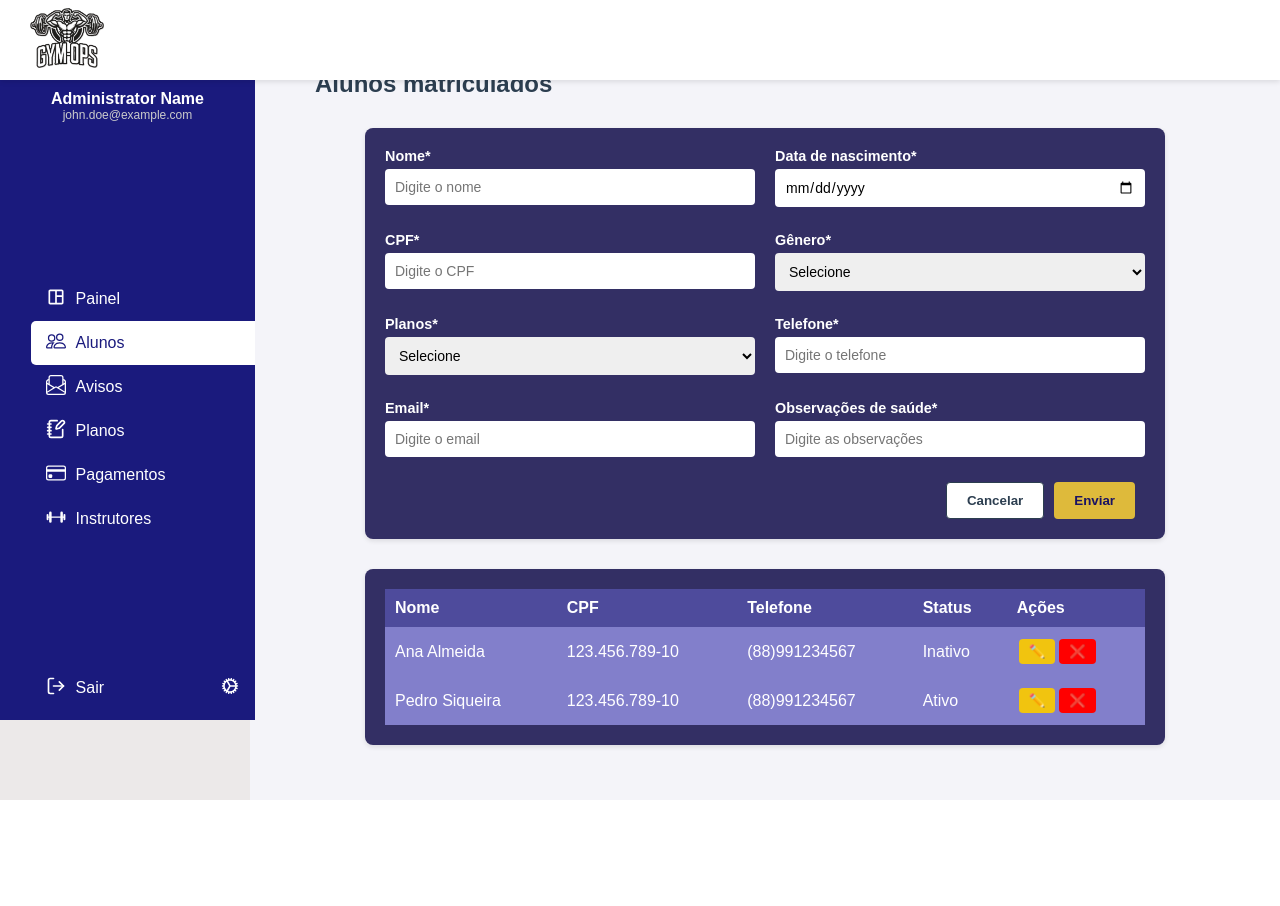
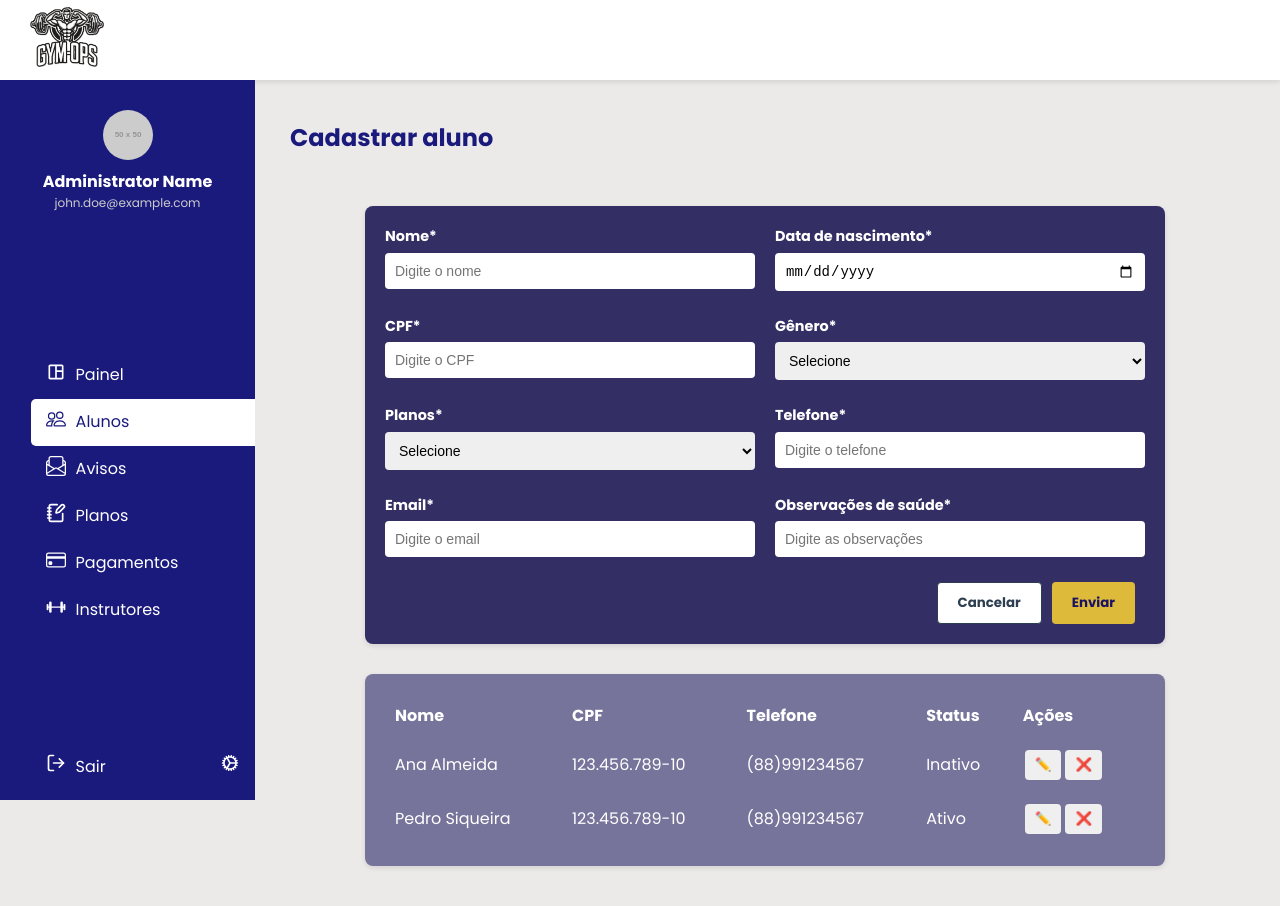
Before and after one commit to jeffaugg/gym-ops, a React (Vite) app in the folder Front/: page /students in a window 1280 px wide. Before the commit the page ends 800 px from the top, so only its background shows below. Built offline with nearby package versions, Linux system fonts and the light colour scheme.

Commit message:
fix: Atualizaçao do layout da Adm aluno page

```diff
--- a/Front/src/App.css
+++ b/Front/src/App.css
@@ -1,10 +1,10 @@
-/* Reset básico */
+/* Reset básico
 * {
   margin: 0;
   padding: 0;
   box-sizing: border-box;
   font-family: Arial, sans-serif;
-}
+} */
 
 /* Garantindo que o body ocupe toda a tela */
 html, body {
--- a/Front/src/components/StudentsTable/StudentsTable.css
+++ b/Front/src/components/StudentsTable/StudentsTable.css
@@ -1,7 +1,7 @@
 .students-list {
     width: 100%;
     max-width: 800px;
-    background-color: #332F64;
+    background-color: #77749B;
     padding: 20px;
     border-radius: 8px;
     color: white;
@@ -20,16 +20,11 @@
 }
 
 .students-list th {
-    background-color: #4e4b9c;
+    font-weight: 700;
     color: white;
 }
 
-.students-list td {
-    background-color: #827fcb;
-}
-
 .students-list .btn.edit {
-    background-color: #f1c40f;
     color: white;
     border: none;
     padding: 5px 10px;
@@ -39,9 +34,8 @@
 }
 
 .students-list .btn.delete {
-    background-color: red;
     color: white;
-    border: none;
+    border:rgb(206, 0, 0);
     padding: 5px 10px;
     border-radius: 4px;
     cursor: pointer;
--- a/Front/src/index.css
+++ b/Front/src/index.css
@@ -1,68 +1,40 @@
-/* :root {
-  font-family: Inter, system-ui, Avenir, Helvetica, Arial, sans-serif;
-  line-height: 1.5;
-  font-weight: 400;
+/* Importando a fonte Poppins */
+@import url('https://fonts.googleapis.com/css2?family=Poppins:wght@400;500;600;700;800;900&display=swap');
 
-  color-scheme: light dark;
-  color: rgba(255, 255, 255, 0.87);
-  background-color: #242424;
-
-  font-synthesis: none;
-  text-rendering: optimizeLegibility;
-  -webkit-font-smoothing: antialiased;
-  -moz-osx-font-smoothing: grayscale;
+/* Reset básico para garantir consistência */
+* {
+  margin: 0;
+  padding: 0;
+  box-sizing: border-box;
 }
 
-a {
-  font-weight: 500;
-  color: #646cff;
-  text-decoration: inherit;
-}
-a:hover {
-  color: #535bf2;
+/* Fonte padrão para todo o projeto */
+body {
+  font-family: 'Poppins', sans-serif;
+  line-height: 1.5; /* Melhor legibilidade */
+  color: #333; /* Cor neutra para textos */
+  background-color: #ECE9E9; /* Cor de fundo padrão (opcional) */
 }
 
-body {
-  margin: 0;
-  display: flex;
-  place-items: center;
-  min-width: 320px;
-  min-height: 100vh;
+/* Links sem sublinhado por padrão */
+a {
+  text-decoration: none;
+  color: inherit; /* Herdar a cor do pai */
 }
 
-h1 {
-  font-size: 3.2em;
-  line-height: 1.1;
+/* Listas sem estilo por padrão */
+ul, ol {
+  list-style: none;
 }
 
+/* Botões sem estilos básicos */
 button {
-  border-radius: 8px;
-  border: 1px solid transparent;
-  padding: 0.6em 1.2em;
-  font-size: 1em;
-  font-weight: 500;
-  font-family: inherit;
-  background-color: #1a1a1a;
+  font-family: 'Poppins', sans-serif;
+  border: none;
   cursor: pointer;
-  transition: border-color 0.25s;
-}
-button:hover {
-  border-color: #646cff;
-}
-button:focus,
-button:focus-visible {
-  outline: 4px auto -webkit-focus-ring-color;
 }
 
-@media (prefers-color-scheme: light) {
-  :root {
-    color: #213547;
-    background-color: #ffffff;
-  }
-  a:hover {
-    color: #747bff;
-  }
-  button {
-    background-color: #f9f9f9;
-  }
-} */
+/* Títulos para legibilidade */
+h1, h2, h3, h4, h5, h6 {
+  font-weight: 700; /* Negrito padrão para títulos */
+}
--- a/Front/src/pages/Students/Students.css
+++ b/Front/src/pages/Students/Students.css
@@ -1,35 +1,22 @@
-/* Estilo para a área principal ao lado da sidebar */
-.main-content {
-  flex: 1; /* Ocupa o restante do espaço */
-  display: flex;
-  flex-direction: column;
-  background-color: #ECE9E9;
-  padding: 20px;
-}
-
-/* Container para organizar o conteúdo */
-.content-container {
-  flex: 1;
-  margin-top: 130px; /* Adapta ao Topbar */
-  background-color: white;
-  padding: 20px;
-  border-radius: 10px;
-  box-shadow: 0 2px 5px rgba(0, 0, 0, 0.1);
-}
-
-/* Cabeçalho da página */
-.header {
+/* Cabeçalhos */
+.header,
+.students-header {
+  width: 100%;
   display: flex;
   justify-content: space-between;
-  align-items: center;
+  align-items: flex-start;
   margin-bottom: 20px;
 }
 
-.header h1 {
+.students-header h1 {
   font-size: 24px;
   color: #1a1a7d;
+  font-weight: 700;
+  font-family: poppins;
+  margin: 0;
 }
 
+/* Botão de matrícula */
 .btn-matricular {
   background-color: #5c5cac;
   color: white;
@@ -43,7 +30,7 @@
   background-color: #4a4a99;
 }
 
-/* Estilo da tabela */
+/* Layout da tabela */
 .table-container {
   margin-top: 20px;
 }
@@ -73,42 +60,15 @@
   background-color: #f1f1f1;
 }
 
-/* Botões de ações na tabela */
-.btn-edit,
-.btn-delete {
-  padding: 5px 10px;
-  border: none;
-  border-radius: 5px;
-  cursor: pointer;
-  color: white;
-}
-
-.btn-edit {
-  background-color: #4caf50; /* Verde */
-}
-
-.btn-edit:hover {
-  background-color: #45a049;
-}
-
-.btn-delete {
-  background-color: #f44336; /* Vermelho */
-  margin-left: 5px;
-}
-
-.btn-delete:hover {
-  background-color: #e53935;
-}
-
 /* Paginação */
 .pagination {
   display: flex;
-  justify-content: space-between;
+  justify-content: center; /* Centraliza os botões de paginação */
+  gap: 10px;
   margin-top: 20px;
 }
 
-.btn-prev,
-.btn-next {
+.pagination-btn {
   background-color: #1a1a7d;
   color: white;
   border: none;
@@ -117,57 +77,24 @@
   cursor: pointer;
 }
 
-.btn-prev:hover,
-.btn-next:hover {
+.pagination-btn:hover {
   background-color: #333399;
 }
 
-/* .students {
-    display: flex;
-    height: 100%;
-    background-color: #ECE9E9;
-  }
-
-  .dashboard-container {
-    flex: 1;
-    padding: 20px;
-    margin: 0 auto;
-    display: flex;
-    flex-direction: column;
-    max-width: 1200px;
-    border-radius: 10px;
-    box-shadow: 0 2px 5px rgba(0, 0, 0, 0.1);
-  }
-   */
-
+/* Layout geral */
 .students {
   display: flex;
+  flex-direction: column;
   height: 100vh;
   background-color: #ECE9E9;
 }
 
 .students-content {
-  margin-left: 250px;
-  /* Espaço para a sidebar */
   flex: 1;
-  padding: 20px;
   display: flex;
   flex-direction: column;
   align-items: center;
   gap: 30px;
-  background-color: #f4f4f9;
+  padding: 20px;
   overflow-y: auto;
 }
-
-.students-header {
-  width: 100%;
-  margin-top: 50px;
-  margin-left: 90px;
-  text-align: left;
-}
-
-.students-header h1 {
-  font-size: 24px;
-  color: #2c3e50;
-  font-weight: bold;
-}
--- a/Front/src/pages/Students/Students.jsx
+++ b/Front/src/pages/Students/Students.jsx
@@ -1,30 +1,20 @@
 import React from "react";
-import Sidebar from "../../components/Admin/Sidebar/Sidebar";
-import Topbar from "../../components/Topbar/Topbar";
 import "./Students.css";
 import StudentsForm from "../../components/Admin/StudentsForm/StudentsForm";
 import StudentsTable from "../../components/StudentsTable/StudentsTable";
+import Layout from "../../components/LayoutPages/Layout";
 
 function Students() {
   return (
-    <div className="students">
-      <Sidebar />
+    <Layout>
       <div className="students-content">
-        <Topbar />
         <header className="students-header">
-          <h1>Alunos matriculados</h1>
+          <h1>Cadastrar aluno</h1>
         </header>
-
         <StudentsForm />
         <StudentsTable />
-
-
       </div>
-    </div>
-      // {/* <div className="main-content">
-      //   <div className="content-container">
-      //     <header className="header"> */}
-
+    </Layout>
   );
 }
 
```
